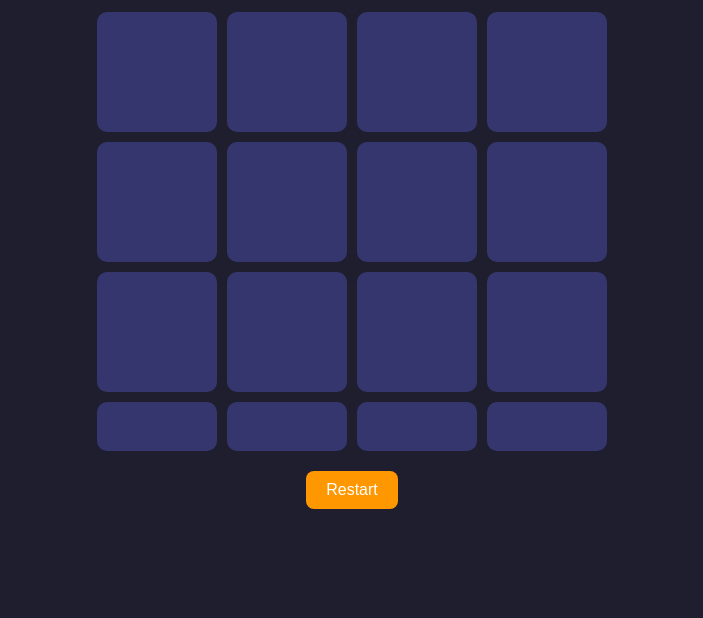
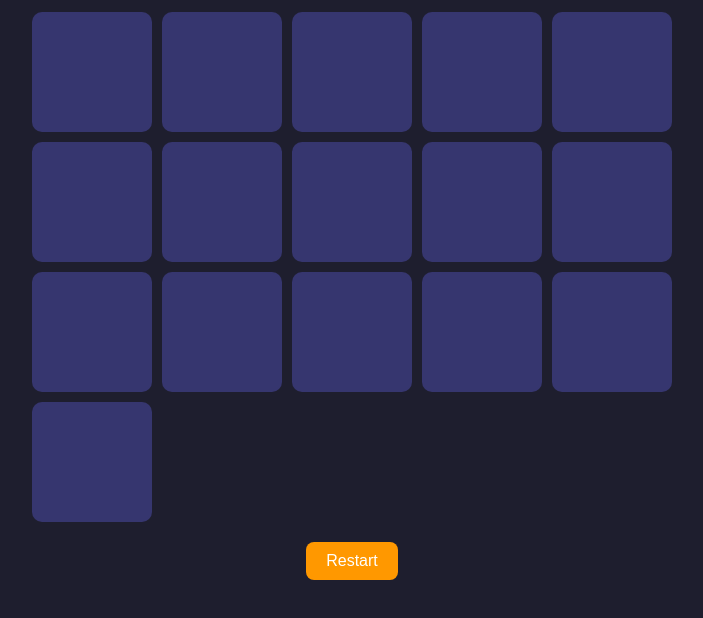
Before and after one commit to Maha-an/Pair-Up, a plain HTML site: page index.html in a window 1280 px wide. Shown: the part 104-722 px from the top of the page, without its empty margins (288-991 px from the left). Drawn offline with Linux system fonts and the light colour scheme.

Commit message:
Modify game board layout and increase tile count
Updated the game layout to include more tiles and adjust the grid size.

```diff
--- a/index.html
+++ b/index.html
@@ -33,8 +33,8 @@
     #board {
       display: grid;
       /* 4 tiles horizontal, 3 tiles vertical with sizes */
-      grid-template-columns: repeat(4, 120px);
-      grid-template-rows: repeat(3, 120px);
+      grid-template-columns: repeat(5, 120px);
+      grid-template-rows: repeat(4, 120px);
       gap: 10px;
     }
 
```
